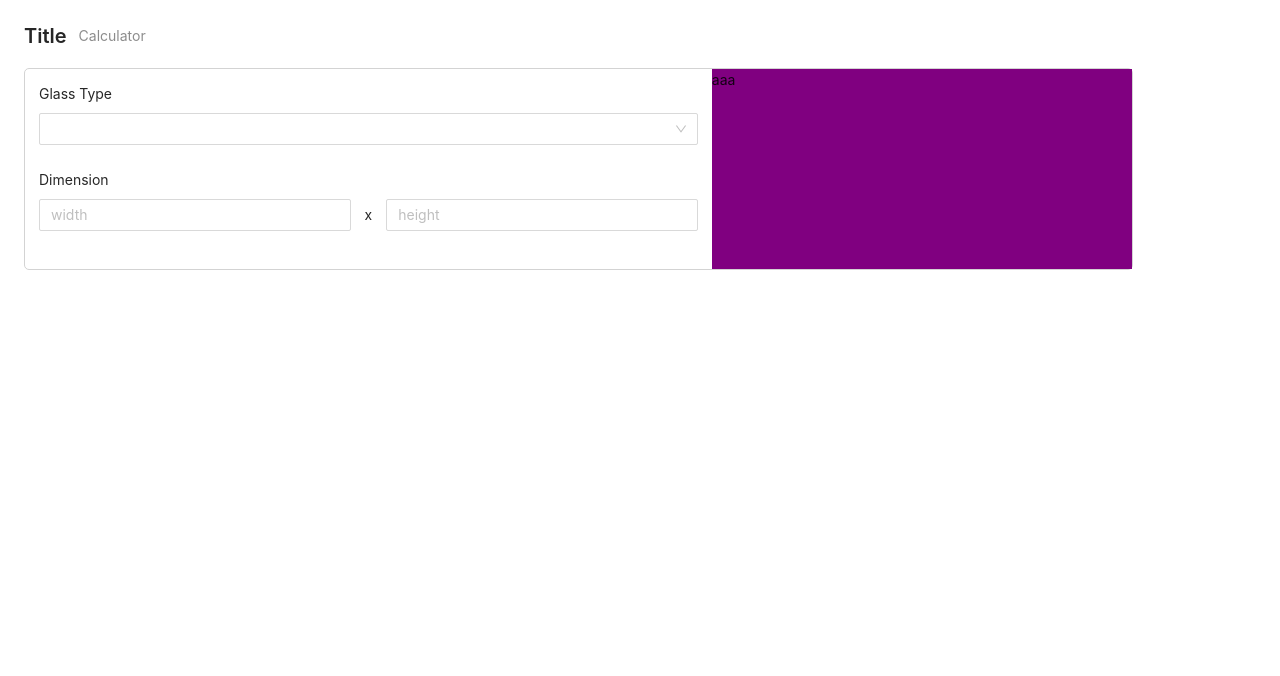
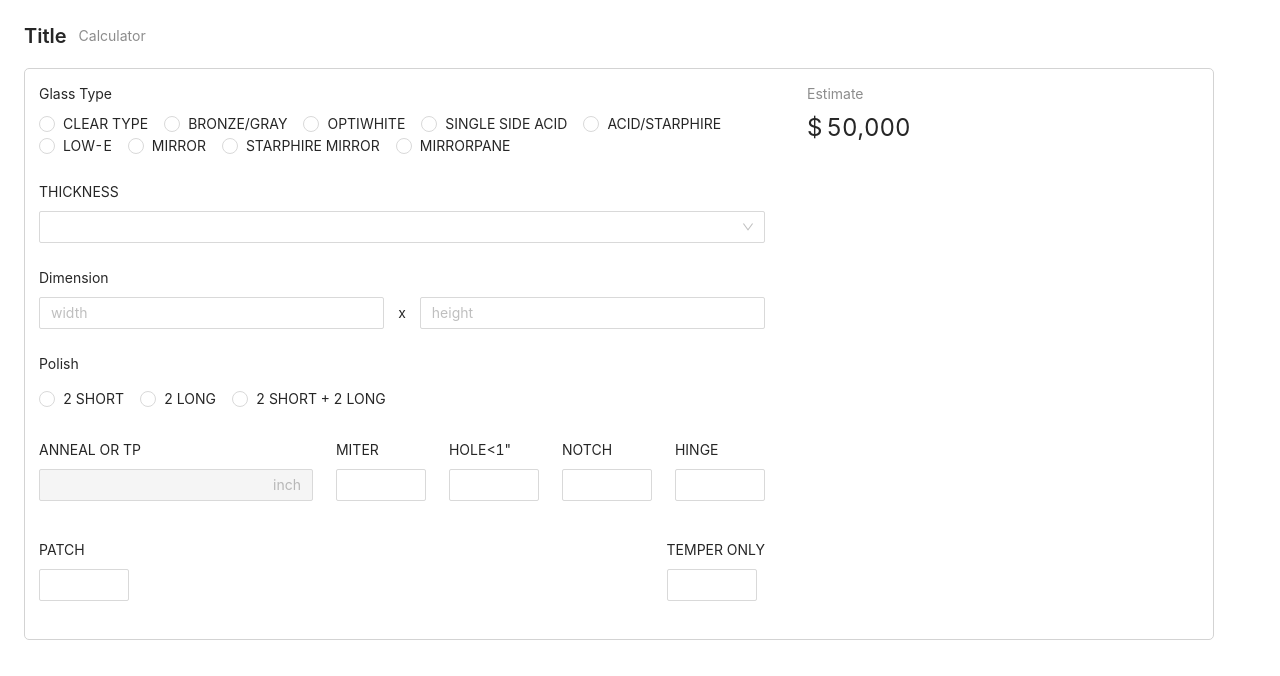
Before and after one commit to munjo5746/simple_menu, a React (Create React App) app: page / in a window 1280 px wide. Shown: the top 676 px of the page. Built offline with nearby package versions, Linux system fonts and the light colour scheme.

Commit message:
basic layout with proper input type

```diff
--- a/src/App.scss
+++ b/src/App.scss
@@ -1,5 +1,5 @@
 .app {
-    width: 90%;
+    width: 85em;
     height: 90%;
 
     border: 1px solid lightgray;
@@ -7,6 +7,7 @@
 
     display: flex;
     flex-direction: row;
+    gap: 1em;
 
     > .form {
         flex: 1;
@@ -18,11 +19,20 @@
             align-items: center;
             gap: 1em;
         }
+
+        .inline {
+            display: flex;
+            flex-direction: row;
+            flex-wrap: wrap;
+            gap: 1em;
+            justify-content: space-between;
+        }
     }
 
     > .summary {
+        padding: 1em;
+
         flex: initial;
         width: 30em;
-        background: purple;
     }
 }
--- a/src/App.tsx
+++ b/src/App.tsx
@@ -1,6 +1,6 @@
 import React from 'react';
 import './App.scss';
-import { Input, PageHeader, Select } from 'antd';
+import { Input, InputNumber, PageHeader, Radio, Select, Statistic } from 'antd';
 import { Form } from 'antd';
 
 function App() {
@@ -19,23 +19,40 @@ function App() {
         ],
         [],
     );
+    const polishTypes = React.useMemo(
+        () => [
+            { label: '2 SHORT', value: '2_short' },
+            { label: '2 LONG', value: '2_long' },
+            { label: '2 SHORT + 2 LONG', value: '2s_2l' },
+        ],
+        [],
+    );
     return (
         <PageHeader title="Title" subTitle="Calculator">
             <div className="app">
                 <div className="form">
                     <Form form={form} layout="vertical">
                         <Form.Item label="Glass Type">
-                            <Select>
+                            <Radio.Group>
                                 {glassTypes.map((glassType) => (
-                                    <Select.Option
+                                    <Radio
                                         key={`glass-type-option-${glassType.value}`}
                                         value={glassType.value}
                                     >
                                         {glassType.label}
-                                    </Select.Option>
+                                    </Radio>
                                 ))}
+                            </Radio.Group>
+                        </Form.Item>
+
+                        <Form.Item label="THICKNESS">
+                            <Select>
+                                <Select.Option value={'3/16'}>
+                                    3/16
+                                </Select.Option>
                             </Select>
                         </Form.Item>
+
                         <Form.Item label="Dimension" name="dimension">
                             <div className="dimension">
                                 <Input placeholder="width" />
@@ -43,9 +60,50 @@ function App() {
                                 <Input placeholder="height" />
                             </div>
                         </Form.Item>
+
+                        <Form.Item label="Polish">
+                            {
+                                <Radio.Group>
+                                    {polishTypes.map((polishType) => (
+                                        <Radio
+                                            key={`polish-type-${polishType.value}`}
+                                            value={polishType.value}
+                                        >
+                                            {polishType.label}
+                                        </Radio>
+                                    ))}
+                                </Radio.Group>
+                            }
+                        </Form.Item>
+
+                        <div className="inline">
+                            <Form.Item label="ANNEAL OR TP">
+                                <Input disabled={true} suffix={'inch'} />
+                            </Form.Item>
+                            <Form.Item label="MITER">
+                                <InputNumber name="miter" />
+                            </Form.Item>
+                            <Form.Item label='HOLE<1"'>
+                                <InputNumber />
+                            </Form.Item>
+                            <Form.Item label="NOTCH">
+                                <InputNumber />
+                            </Form.Item>
+                            <Form.Item label="HINGE">
+                                <InputNumber />
+                            </Form.Item>
+                            <Form.Item label="PATCH">
+                                <InputNumber />
+                            </Form.Item>
+                            <Form.Item label="TEMPER ONLY">
+                                <InputNumber />
+                            </Form.Item>
+                        </div>
                     </Form>
                 </div>
-                <div className="summary">aaa</div>
+                <div className="summary">
+                    <Statistic title="Estimate" prefix="$" value="50000" />
+                </div>
             </div>
         </PageHeader>
     );
```
Also changed, not shown: src/data.json (added, +20 -0 lines).
